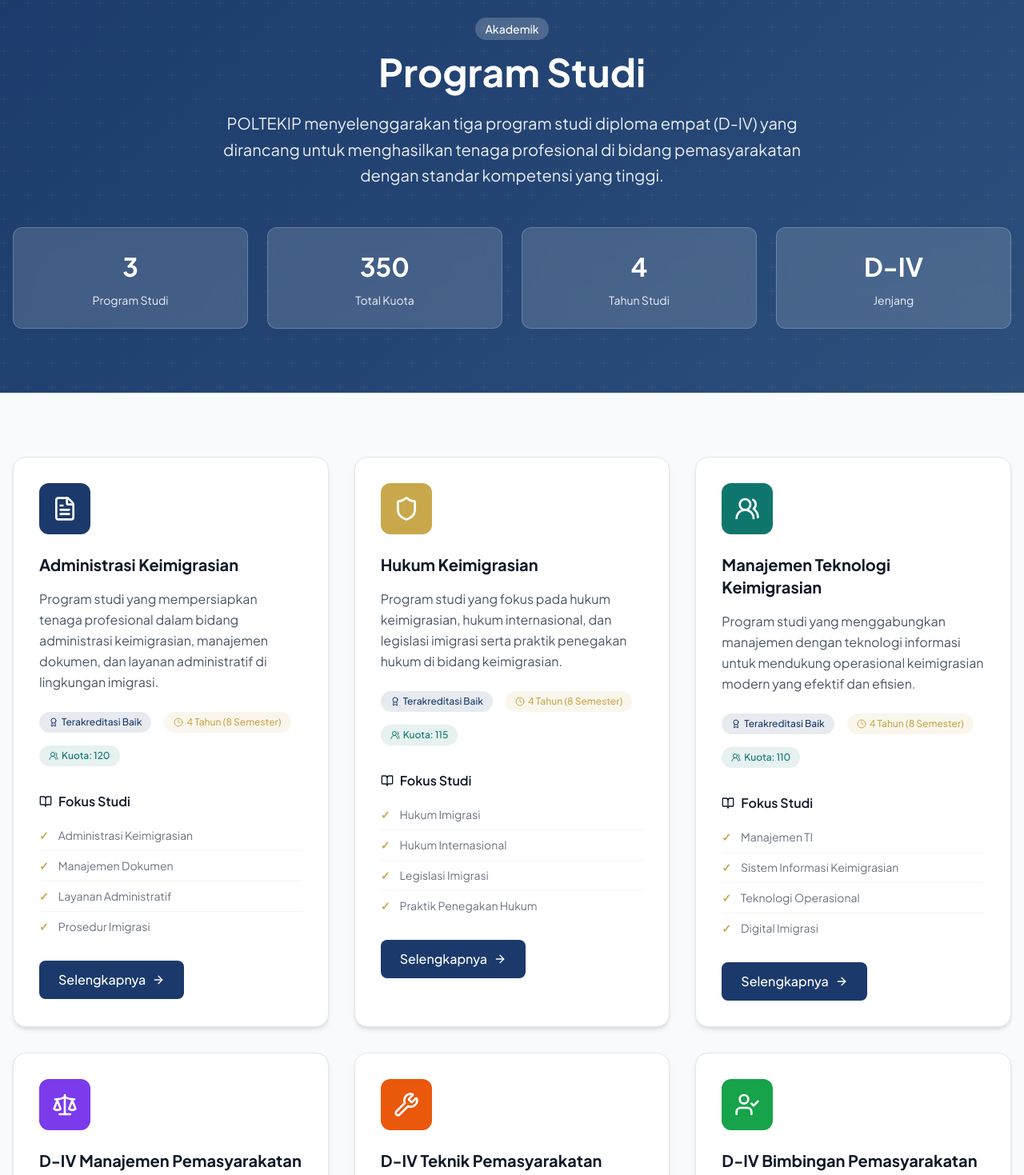
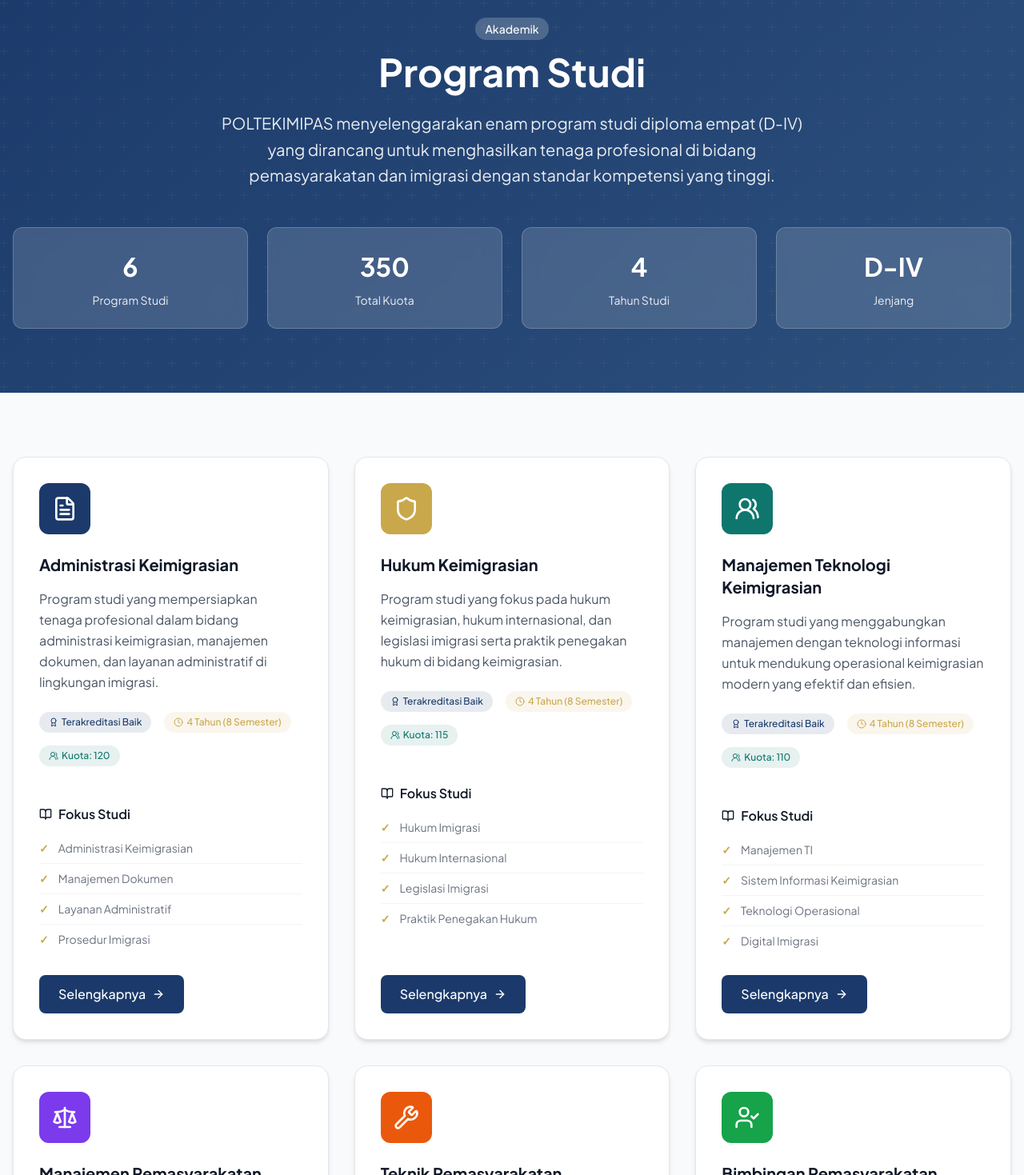
Before and after one commit to afdhika/poltek-imipas, a Next.js app: page /program-studi in a window 1280 px wide. Shown: the part 121-1590 px from the top of the page at 80% size. Built offline with nearby package versions, Linux system fonts and the light colour scheme.

Commit message:
Update program studi Page (Card fix & Statistik)

```diff
--- a/app/program-studi/page.tsx
+++ b/app/program-studi/page.tsx
@@ -55,7 +55,7 @@
   },
   {
     icon: Scale,
-    title: "D-IV Manajemen Pemasyarakatan",
+    title: "Manajemen Pemasyarakatan",
     description:
       "Program studi yang mempersiapkan tenaga profesional dalam bidang manajemen lembaga pemasyarakatan, pengelolaan warga binaan, dan administrasi pemasyarakatan secara komprehensif.",
     akreditasi: "Terakreditasi Baik Sekali",
@@ -71,7 +71,7 @@
   },
   {
     icon: Wrench,
-    title: "D-IV Teknik Pemasyarakatan",
+    title: "Teknik Pemasyarakatan",
     description:
       "Program studi yang fokus pada penguasaan teknologi keamanan, sistem pengawasan modern, dan teknik pengelolaan fasilitas pemasyarakatan yang efektif dan efisien.",
     akreditasi: "Terakreditasi Baik Sekali",
@@ -87,7 +87,7 @@
   },
   {
     icon: UserCheck,
-    title: "D-IV Bimbingan Pemasyarakatan",
+    title: "Bimbingan Pemasyarakatan",
     description:
       "Program studi yang menghasilkan tenaga ahli dalam bidang pembimbingan dan pendampingan klien pemasyarakatan, rehabilitasi sosial, dan reintegrasi masyarakat.",
     akreditasi: "Terakreditasi Baik",
@@ -171,6 +171,8 @@
           transition: all 0.3s ease;
           border: 1px solid #e5e7eb;
           height: 100%;
+          display: flex;
+          flex-direction: column;
         }
 
         .program-card:hover {
@@ -290,6 +292,8 @@
           gap: 8px;
           text-decoration: none;
           transition: all 0.3s ease;
+          margin-top: auto;
+          width: fit-content;
         }
 
         .btn-primary:hover {
@@ -381,8 +385,8 @@
                 Program Studi
               </h1>
               <p className="text-xl text-white/90 max-w-3xl mx-auto leading-relaxed">
-                POLTEKIP menyelenggarakan tiga program studi diploma empat (D-IV) yang
-                dirancang untuk menghasilkan tenaga profesional di bidang pemasyarakatan
+                POLTEKIMIPAS menyelenggarakan enam program studi diploma empat (D-IV) yang
+                dirancang untuk menghasilkan tenaga profesional di bidang pemasyarakatan dan imigrasi
                 dengan standar kompetensi yang tinggi.
               </p>
             </div>
@@ -390,7 +394,7 @@
             {/* Stats */}
             <div className="stats-grid">
               <div className="stat-card">
-                <div className="stat-number">3</div>
+                <div className="stat-number">6</div>
                 <div className="stat-label">Program Studi</div>
               </div>
               <div className="stat-card">
@@ -473,7 +477,7 @@
         <section className="py-20 bg-white">
           <div className="max-w-4xl mx-auto px-4 text-center">
             <h2 className="text-3xl font-bold text-gray-900 mb-6" style={{ fontFamily: "Plus Jakarta Sans, sans-serif" }}>
-              Siap Bergabung dengan POLTEKIP?
+              Siap Bergabung dengan POLTEKIMIPAS?
             </h2>
             <p className="text-xl text-gray-600 mb-8">
               Dapatkan informasi lengkap tentang pendaftaran, persyaratan, dan jadwal seleksi
```
